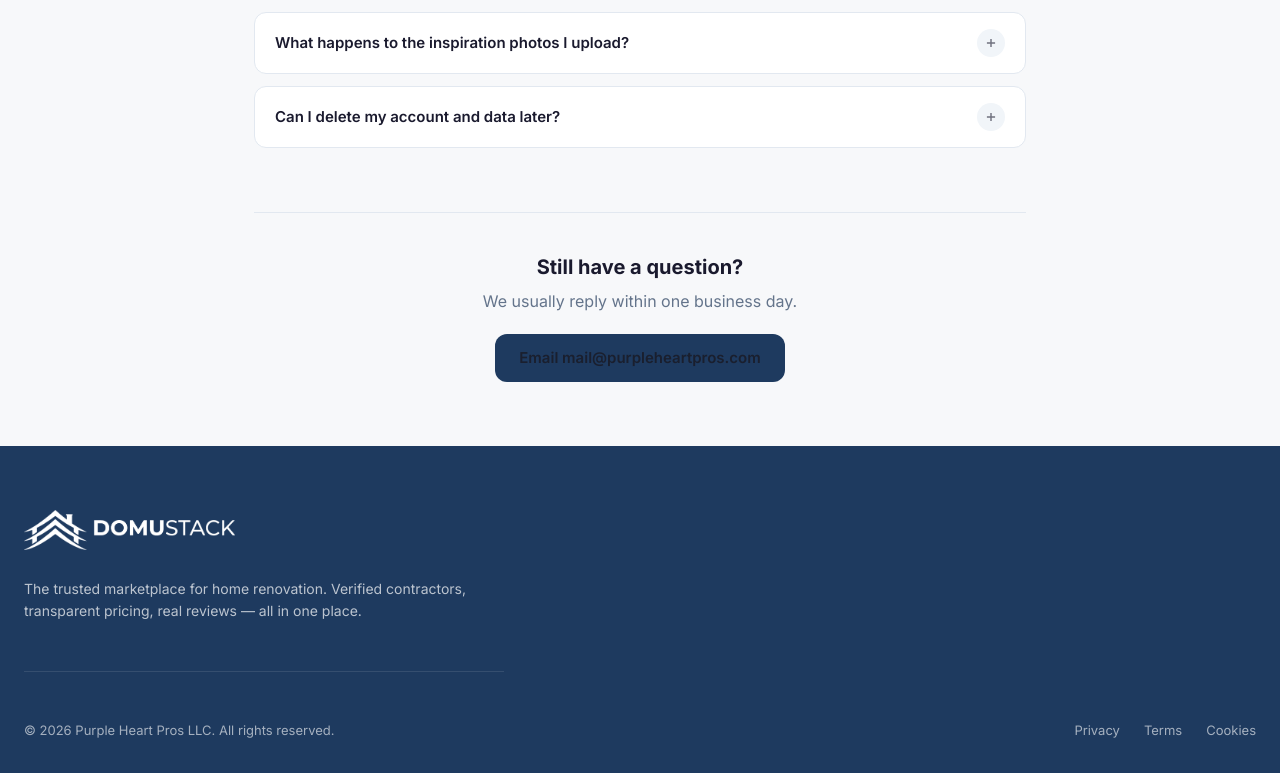
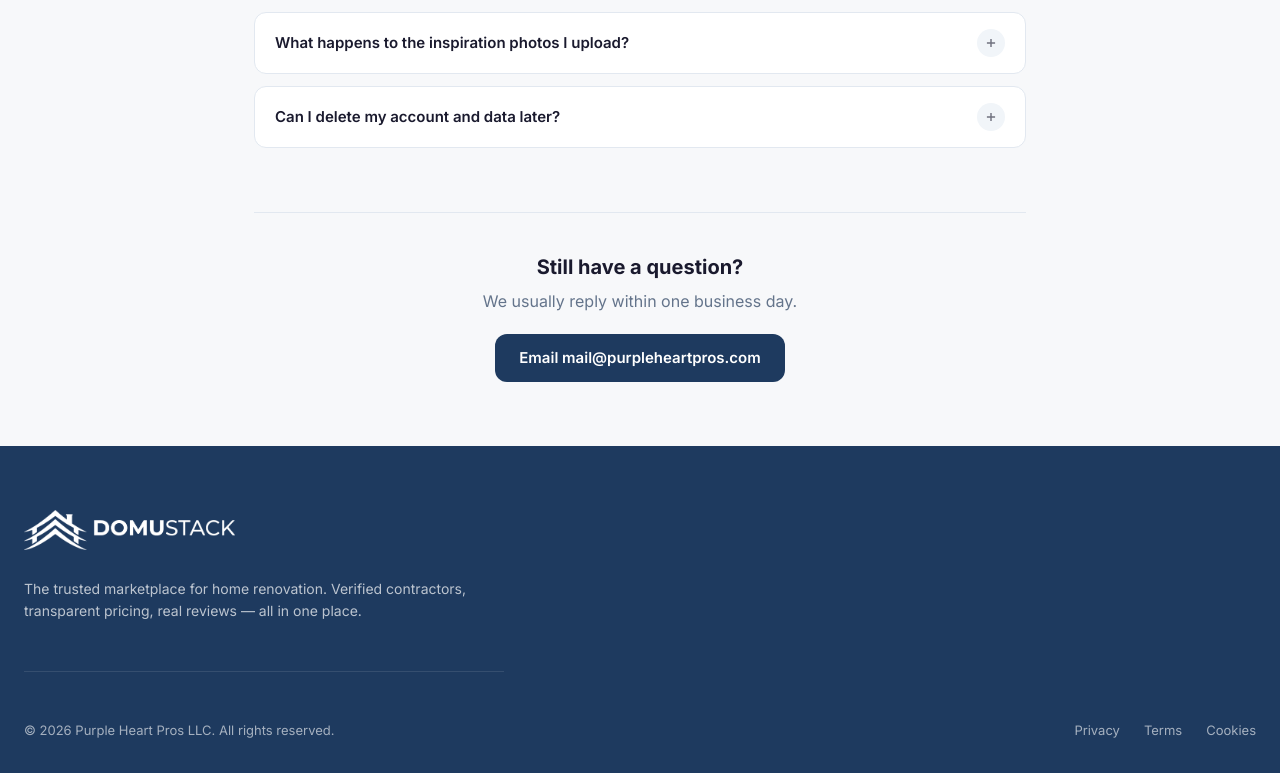
Before and after one commit to hkrishphp/domustack, a Next.js app: page /faq in a window 1280 px wide. Shown: the part 1798-2571 px from the top of the page. Built offline with nearby package versions, Linux system fonts and the light colour scheme.

Commit message:
FAQ contact CTA: force white text (override globals.css a:inherit)

```diff
--- a/src/app/faq/page.tsx
+++ b/src/app/faq/page.tsx
@@ -184,7 +184,7 @@ export default function FAQPage() {
             <p className="text-muted-foreground mb-5">We usually reply within one business day.</p>
             <a
               href="mailto:mail@purpleheartpros.com"
-              className="inline-flex items-center gap-2 px-6 py-3 bg-primary text-white rounded-xl text-[15px] font-semibold hover:bg-primary/90 transition"
+              className="inline-flex items-center gap-2 px-6 py-3 bg-primary !text-white rounded-xl text-[15px] font-semibold hover:bg-primary/90 transition"
             >
               Email mail@purpleheartpros.com
             </a>
```
